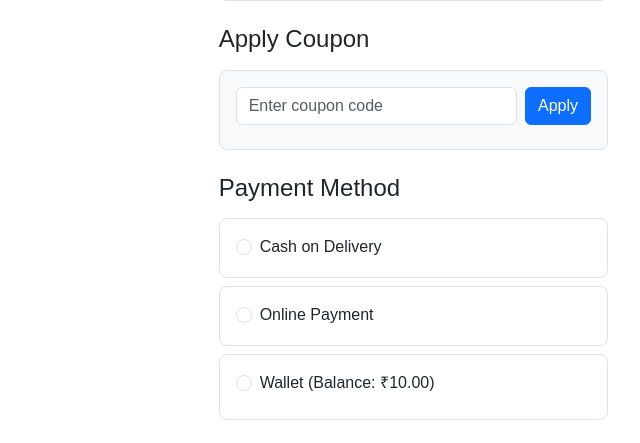
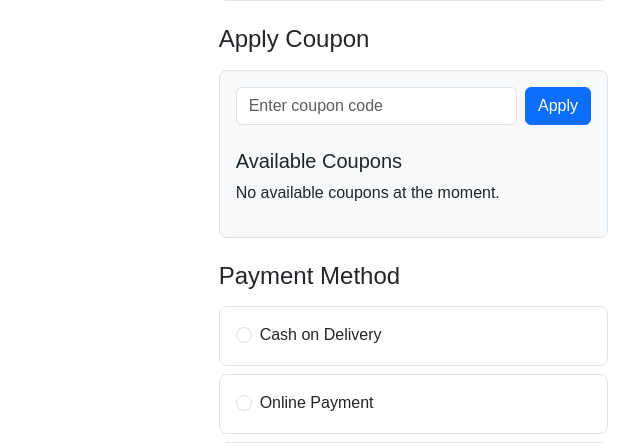
Before and after one commit to shahanaannassery/aura_attire, a Django app: page /orders/checkout/ in a window 1280 px wide. Shown: the part 348-791 px from the top of the page, without its empty margins (640-1280 px from the left). Run offline with Django 5.2, Linux system fonts and the light colour scheme; a user stored in the database is signed in; tables that the repository leaves empty hold one stand-in row (values such as "Sample post"); some libraries are stand-ins or nearby versions.

Commit message:
checkout

```diff
--- a/templates/user/checkout.html
+++ b/templates/user/checkout.html
@@ -167,6 +167,22 @@
                     <span class="text-success">Coupon Applied: {{ request.session.coupon_code }} ₹{{ coupon_discount|floatformat:2 }} off</span>
                 </div>
                 {% endif %}
+
+                <div class="mt-4">
+                    <h5>Available Coupons</h5>
+                    <ul class="list-unstyled">
+                        {% for coupon in valid_coupons %}
+                            <li>
+                                <span class="badge bg-primary">{{ coupon.coupon_code }}</span> - {{ coupon.discount_percentage }}% off
+                                {% if coupon.description %}
+                                    <small class="text-muted">({{ coupon.description }})</small>
+                                {% endif %}
+                            </li>
+                        {% empty %}
+                            <li>No available coupons at the moment.</li>
+                        {% endfor %}
+                    </ul>
+                </div>
 
                     <!-- Display messages -->
                     {% if messages %}
```
Also changed, not shown: templates/user/cart.html (+12 -2 lines). Lines whose indentation alone changed are shown as unchanged.
